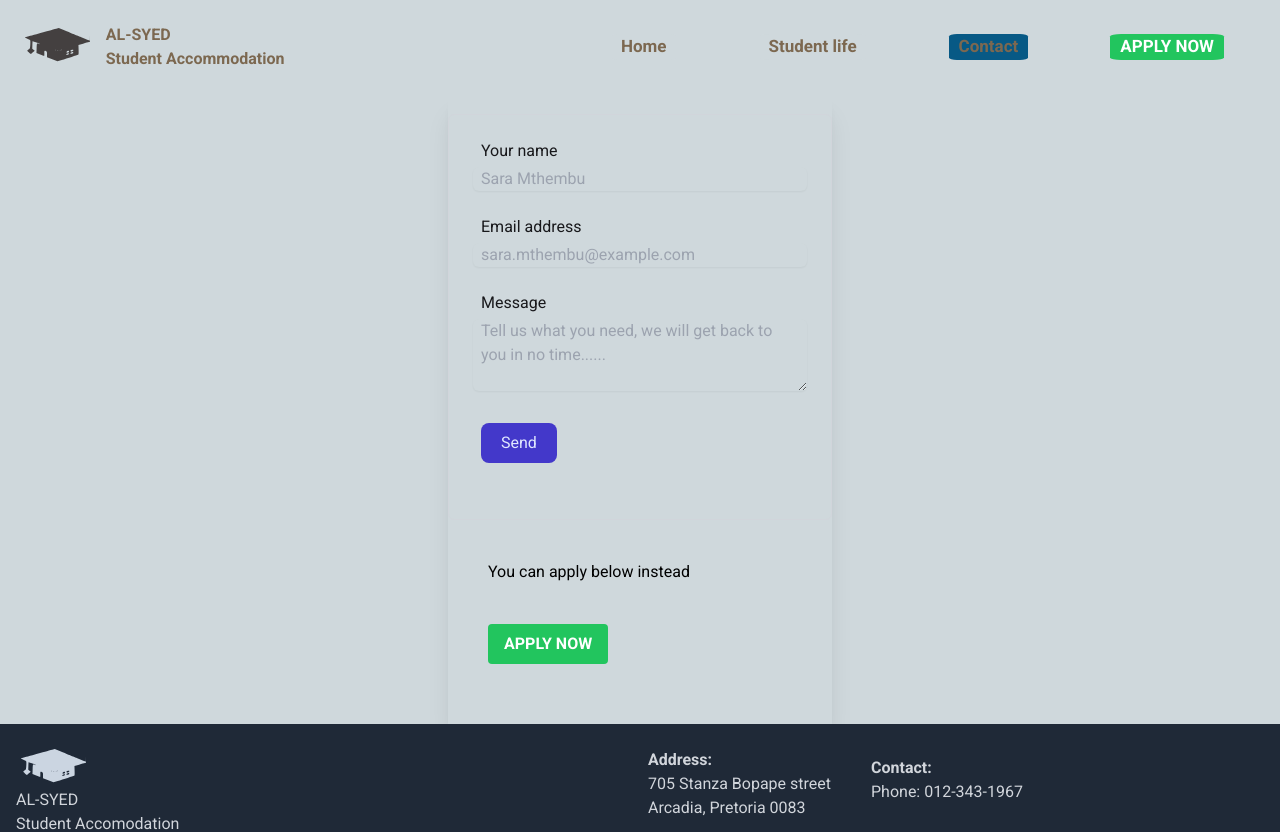
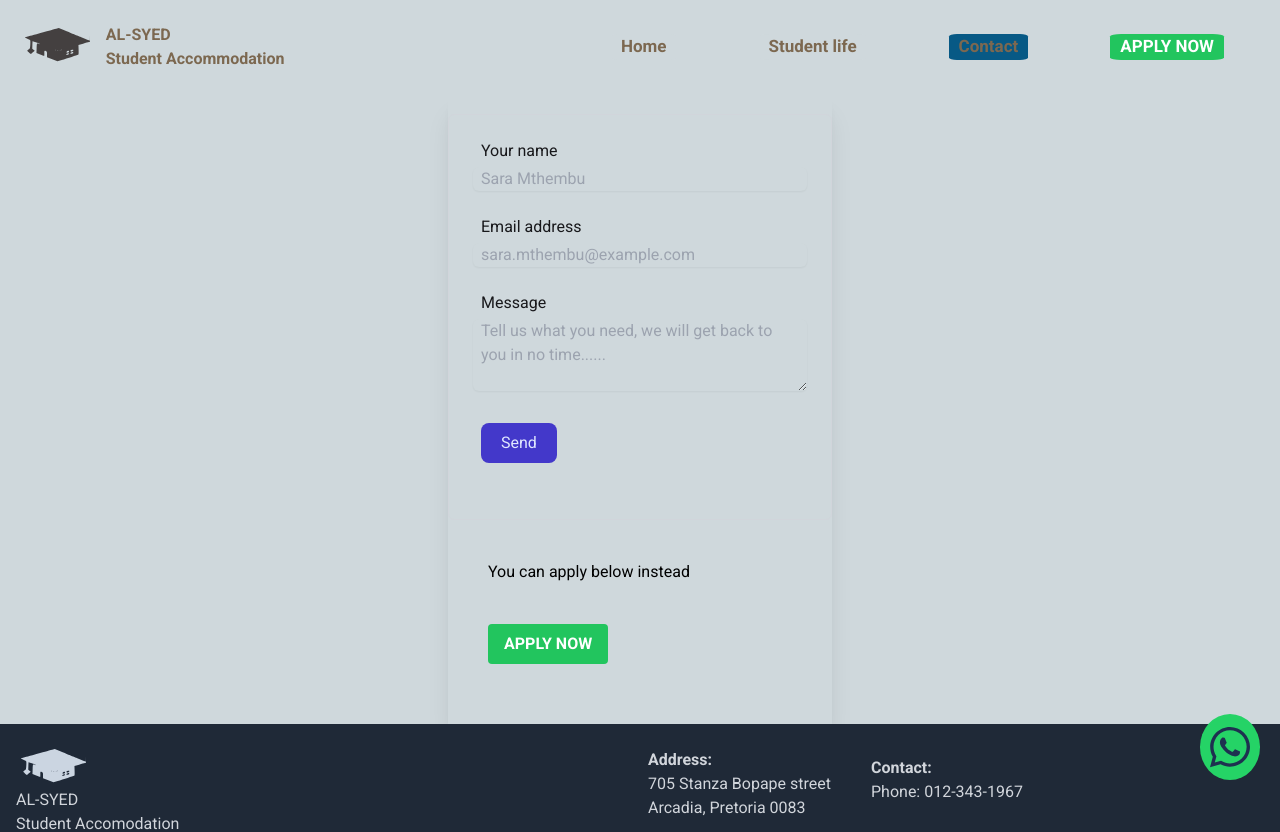
Before and after one commit to sfintshaka/client, a React (Vite) app: page /contact in a window 1280 px wide. Shown: the top 832 px of the page. Built offline with nearby package versions, Linux system fonts and the light colour scheme.

Commit message:
Added WhatsAPP Icon

```diff
--- a/src/App.scss
+++ b/src/App.scss
@@ -353,3 +353,24 @@ $header-font: rgb(124, 104, 80);
       margin-bottom: 8px;
     }
   }
+
+
+
+  /* Whhatsapp icon */
+
+  .whatsapp-button {
+    position: fixed;
+    bottom: 20px;
+    right: 20px;
+    background-color: #25D366; /* WhatsApp green color */
+    color: #fff;
+    border-radius: 50%;
+    padding: 10px;
+    font-size: 24px;
+    cursor: pointer;
+    transition: background-color 0.3s;
+  }
+
+  .whatsapp-button:hover {
+    background-color: #128C7E; /* Darker shade of WhatsApp green on hover */
+  }
--- a/src/App.tsx
+++ b/src/App.tsx
@@ -6,6 +6,7 @@ import Home from './components/Home'
 import Footer from './components/Footer'
 import Media from './components/Media'
 import Contact from './components/Contact'
+import WhatsApp from './components/Whatsapp'
 function App() {
 
 
@@ -22,7 +23,7 @@ function App() {
 
         </Routes>
       </div>
-
+      <WhatsApp/>
       <Footer/>
 
     </BrowserRouter>
--- /dev/null
+++ b/src/components/Whatsapp.tsx
@@ -0,0 +1,31 @@
+
+const WhatsApp = () => {
+  const handleWhatsAppClick = () => {
+    // Replace the URL with your WhatsApp number or link
+    window.location.href = 'https://api.whatsapp.com/send?phone=27784928817';
+  };
+
+  return (
+    <div
+      className="whatsapp-button"
+      onClick={handleWhatsAppClick}
+      style={{
+        position: 'fixed',
+        bottom: '20px',
+        right: '20px',
+        cursor: 'pointer',
+        transition: 'background-color 0.3s',
+      }}
+    >
+      <img className="whatsaap-button bg-inherit"
+      src="/public/whatsapp.svg" // Replace with the correct path to your WhatsApp SVG file
+      alt="whatsappIcon"
+      height={35}
+      width={40}
+    />
+
+    </div>
+  );
+};
+
+export default WhatsApp;
```
Also changed, not shown: public/whatsapp.svg (added).
